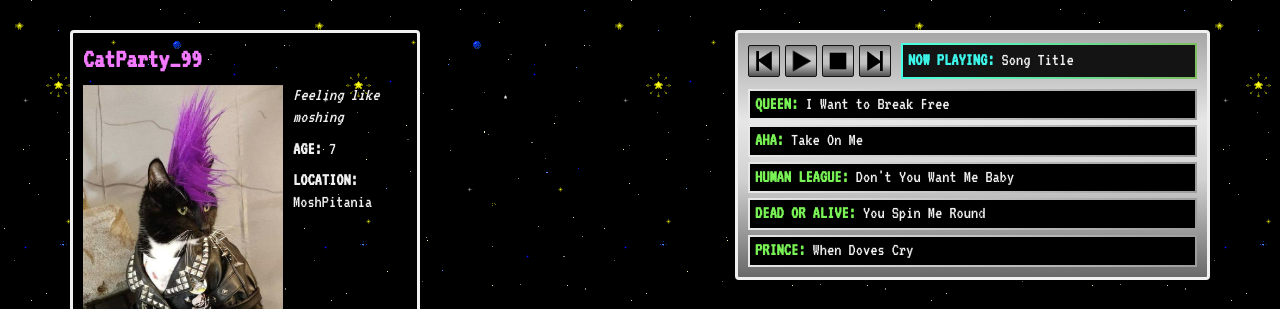
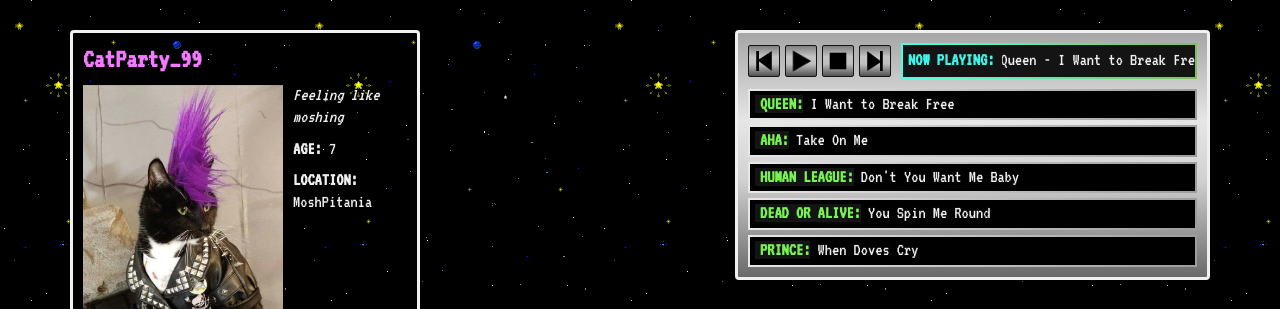
Before and after one commit to helloRupa/aispace, a React (Create React App) app: page / in a window 1280 px wide. Shown: the top 309 px of the page. Built offline with nearby package versions, Linux system fonts and the light colour scheme.

Commit message:
update music player to load script

```diff
--- a/public/index.html
+++ b/public/index.html
@@ -25,8 +25,7 @@
       Learn how to configure a non-root public URL by running `npm run build`.
     -->
     <link href="https://fonts.googleapis.com/css2?family=Silkscreen:wght@400;700&family=VT323&display=swap" rel="stylesheet">
-    <script type='text/javascript' src='//www.midijs.net/lib/midi.js'></script>
-    <title>React App</title>
+    <title>CatParty_99</title>
   </head>
   <body>
     <noscript>You need to enable JavaScript to run this app.</noscript>
--- a/src/MusicPlayer/MusicPlayer.tsx
+++ b/src/MusicPlayer/MusicPlayer.tsx
@@ -1,3 +1,4 @@
+import { useState, useEffect } from 'react';
 import './musicPlayer.css';
 import { Tracks, SongData } from './types';
 import forwardImage from '../assets/images/forward-icon.png';
@@ -13,7 +14,17 @@ const Track: React.FC<Omit<SongData, 'id'>> = ({ artist, songTitle, filePath })
 }
 
 const MusicPlayer: React.FC<{tracks: Tracks}> = ({ tracks }) => {
-  let songTitle: string = "Song Title"; // Placeholder for the song title
+  const [currentTrack, setCurrentTrack] = useState<SongData>(tracks[0]);
+
+  useEffect(() => {
+    if (!window.MIDIjs) {
+      const script = document.createElement('script');
+      script.src = '//www.midijs.net/lib/midi.js';
+
+      document.body.appendChild(script);
+    }
+  }, []);
+
   return (
     <div className="music-player">
       <div className="header">
@@ -24,7 +35,8 @@ const MusicPlayer: React.FC<{tracks: Tracks}> = ({ tracks }) => {
           <button className="forward-button"><img src={forwardImage} alt="skip forward" /></button>
         </div>
         <div className="now-playing">
-          <span className="title-text">Now Playing: </span>{songTitle}
+          <span className="title-text">Now Playing: </span>
+          <span className="current-song-data">{currentTrack.artist} - {currentTrack.songTitle}</span>
         </div>
       </div>
 
--- a/src/MusicPlayer/musicPlayer.css
+++ b/src/MusicPlayer/musicPlayer.css
@@ -4,6 +4,15 @@
   }
   100% {
     filter: hue-rotate(360deg);
+  }
+}
+
+@keyframes move-left {
+  0% {
+    margin-left: 0;
+  }
+  100% {
+    margin-left: -100%;
   }
 }
 
@@ -39,15 +48,20 @@
 
 .music-player .title-text {
   color: var(--green);
+  background-color: var(--black);
+  position: relative;
+  padding-left: 5px;
 }
 
 .music-player .now-playing {
   background: var(--black);
-  padding: 5px;
+  padding: 5px 5px 5px 0;
   flex: 1;
   border: 2px solid var(--gray);
   border-image: linear-gradient(90deg, #9bff58, #dda365) 1;
   animation: rotate-hue 30s linear infinite;
+  overflow: hidden;
+  white-space: nowrap;
 }
 
 .music-player .controls button {
@@ -102,3 +116,7 @@
   transform: scaleX(1.02);
   border-color: var(--blue);
 }
+
+.current-song-data {
+  animation: move-left 10s ease-in 5s 1;
+}
--- a/src/MusicPlayer/types.ts
+++ b/src/MusicPlayer/types.ts
@@ -1,3 +1,9 @@
+declare global {
+    interface Window {
+        MIDIjs: Record<string, unknown>;
+    }
+}
+
 export type SongData = {
   id: number;
   artist: string;
--- a/src/index.css
+++ b/src/index.css
@@ -84,3 +84,10 @@ ul {
   flex-direction: column;
   gap: 30px;
 }
+
+.truncate {
+  width: 250px;
+  white-space: nowrap;
+  overflow: hidden;
+  text-overflow: ellipsis;
+}
```
